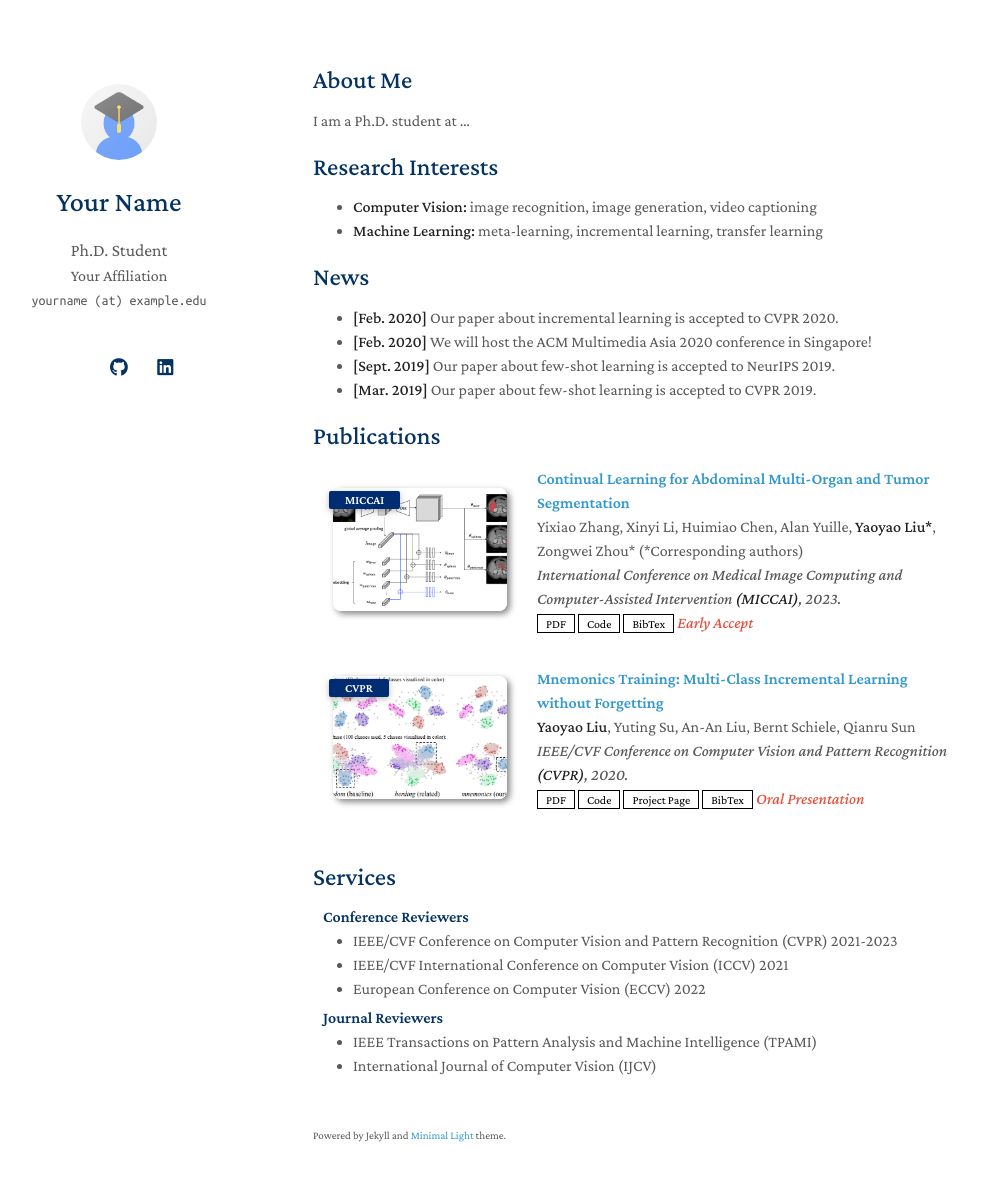
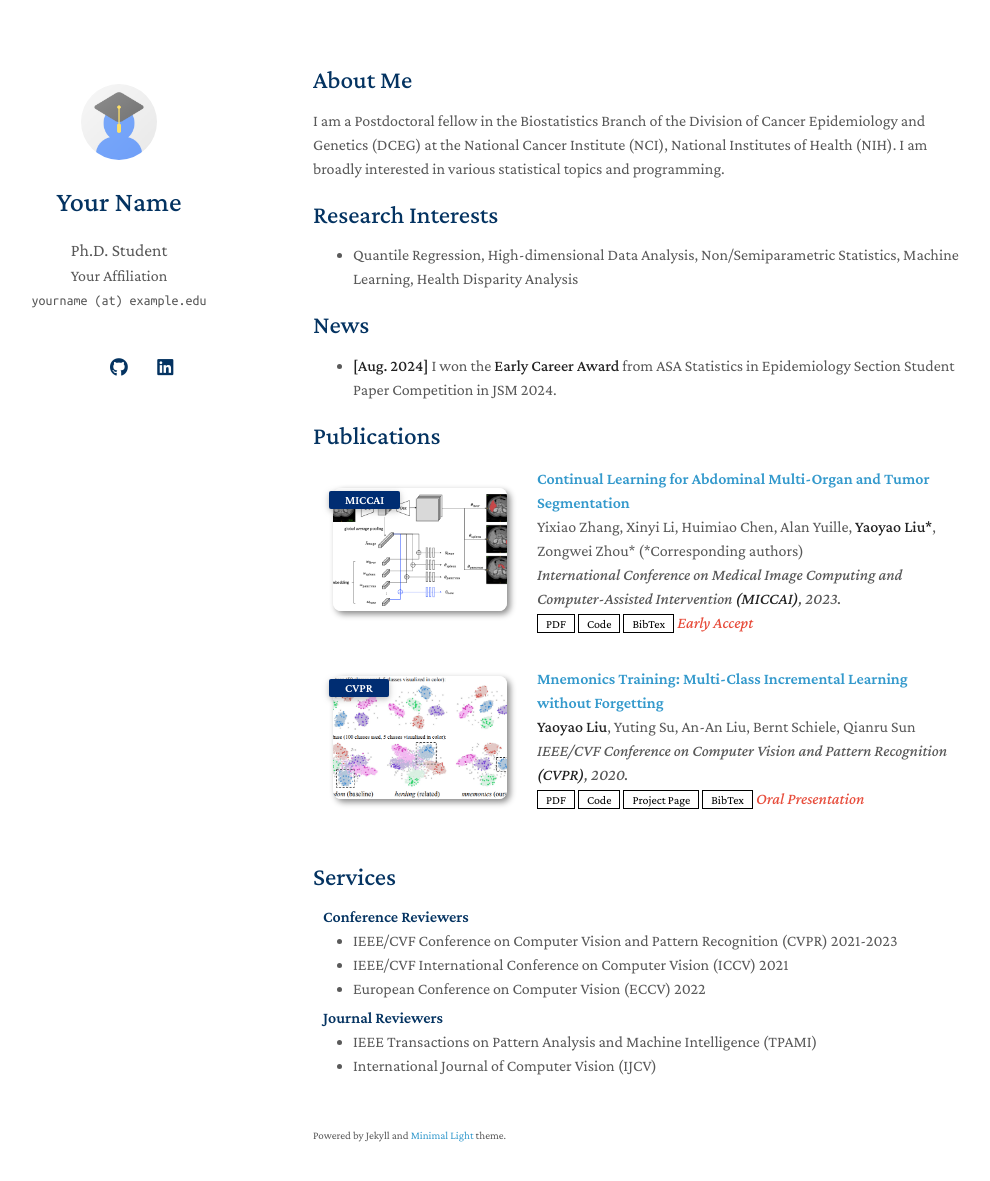
Before and after one commit to SangkyuStat/SangkyuStat.github.io, a Jekyll site: the page built from index.md, in a window 1280 px wide and 1216 px high. Shown: the top 1181 px of the window, without its empty margins (157-1147 px from the left). Built offline with Jekyll 4.4.1, drawn with Linux system fonts in a browser that asks for light colours; a style sheet for code colours, icons or effects is not loaded; our own code applies the rules of GitHub Pages for plain Markdown files.

Commit message:
Update index.md

```diff
--- a/index.md
+++ b/index.md
@@ -4,19 +4,15 @@ layout: homepage
 
 ## About Me
 
-I am a Ph.D. student at ...
+I am a Postdoctoral fellow in the Biostatistics Branch of the Division of Cancer Epidemiology and Genetics (DCEG) at the National Cancer Institute (NCI), National Institutes of Health (NIH). I am broadly interested in various statistical topics and programming.
 
 ## Research Interests
 
-- **Computer Vision:** image recognition, image generation, video captioning
-- **Machine Learning:** meta-learning, incremental learning, transfer learning
+- Quantile Regression, High-dimensional Data Analysis, Non/Semiparametric Statistics, Machine Learning, Health Disparity Analysis
 
 ## News
 
-- **[Feb. 2020]** Our paper about incremental learning is accepted to CVPR 2020.
-- **[Feb. 2020]** We will host the ACM Multimedia Asia 2020 conference in Singapore!
-- **[Sept. 2019]** Our paper about few-shot learning is accepted to NeurIPS 2019.
-- **[Mar. 2019]** Our paper about few-shot learning is accepted to CVPR 2019.
+- **[Aug. 2024]** I won the **Early Career Award** from ASA Statistics in Epidemiology Section Student Paper Competition in JSM 2024.
 
 {% include_relative _includes/publications.md %}
 
```
